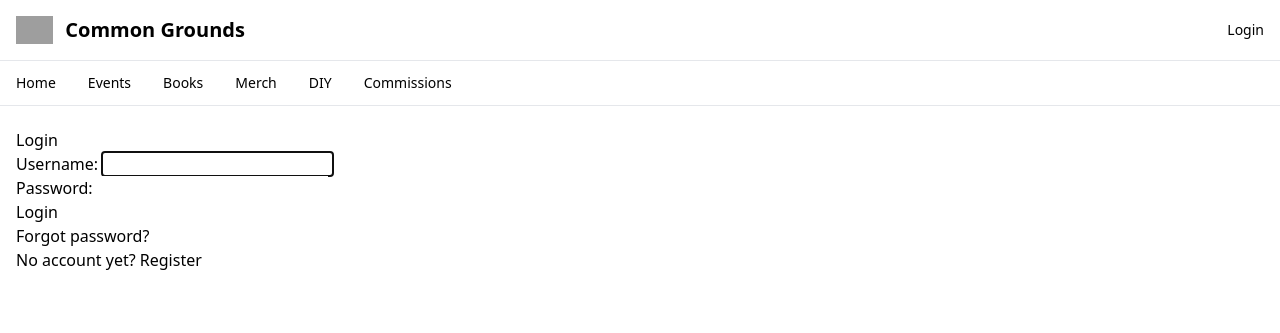
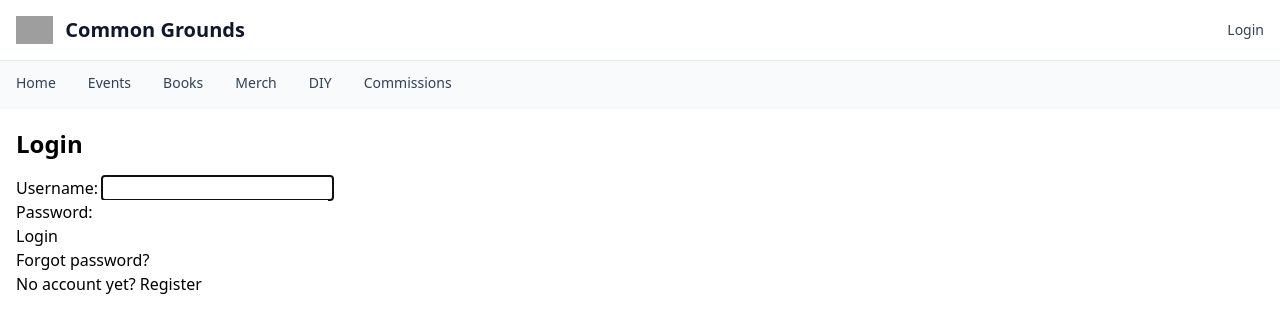
Before and after one commit to Sazemii/commongrounds-AEFG-18, a Django app: page /accounts/login/ in a window 1280 px wide. Shown: the top 333 px of the page. Run offline with Django 5.2, Linux system fonts and the light colour scheme; some libraries are stand-ins or nearby versions; grey boxes are pictures that could not be loaded.

Commit message:
Added color to nav

```diff
--- a/commongrounds/templates/base.html
+++ b/commongrounds/templates/base.html
@@ -2,13 +2,29 @@
 <html lang="en">
   <head>
     <title>{% block title %}Common Grounds{% endblock %}</title>
+    <script>
+      tailwind.config = {
+        theme: {
+          extend: {
+            colors: {
+              books: '#0897f7',
+              events: '#fa7305',
+              merch: '#10bc4c',
+              diy: '#10bc4c',
+              commissions: '#830bf4',
+              home: '#eab308',
+            }
+          }
+        }
+      }
+    </script>
     <script src="https://cdn.tailwindcss.com"></script>
     {% block styles %}{% endblock %}
   </head>
-  <body>
+  <body class="bg-white">
     {% include 'components/nav.html' %}
     <main class="pt-32 max-w-screen-xl mx-auto px-4">
-        <h2>{% block page_heading %}{% endblock %}</h2>
+        <h2 class="text-2xl font-semibold mb-4">{% block page_heading %}{% endblock %}</h2>
         <div id="content">{% block content %}{% endblock %}</div>
     </main>
     {% block scripts %}{% endblock %}
--- a/commongrounds/templates/components/nav.html
+++ b/commongrounds/templates/components/nav.html
@@ -1,31 +1,31 @@
 {% load static %}
-{# Top nav for Common Grounds. Variables expected: none (uses {% url %} + user). #}
+{# Top nav for Common Grounds. Active hub detected via request.path. #}
 
-<header class="fixed w-full z-20 top-0 start-0">
-    <nav class="bg-neutral-primary">
+<header class="fixed w-full z-20 top-0 start-0 bg-white shadow-sm">
+    <nav class="bg-white">
         <div class="flex flex-wrap justify-between items-center mx-auto max-w-screen-xl p-4">
-            <a href="{% url 'homepage:home' %}" class="flex items-center space-x-3 rtl:space-x-reverse">
+            <a href="{% url 'homepage:home' %}" class="flex items-center space-x-3">
                 <img src="{% static 'img/logo.svg' %}" class="h-7" alt="Common Grounds Logo">
-                <span class="self-center text-xl text-heading font-semibold whitespace-nowrap">
+                <span class="self-center text-xl font-semibold text-slate-900">
                     Common Grounds
                 </span>
             </a>
-            <div class="flex items-center space-x-6 rtl:space-x-reverse">
+            <div class="flex items-center space-x-6">
                 {% if user.is_authenticated %}
                     <a href="{% url 'accounts:profile-update' user.username %}"
-                       class="text-sm text-body hover:underline">
+                       class="text-sm text-slate-700 hover:text-slate-900">
                         {{ user.profile.display_name|default:user.username }}
                     </a>
                     <form method="post" action="{% url 'logout' %}" class="inline">
                         {% csrf_token %}
                         <button type="submit"
-                                class="text-sm font-medium text-fg-brand hover:underline">
+                                class="text-sm font-medium text-slate-700 hover:text-slate-900">
                             Logout
                         </button>
                     </form>
                 {% else %}
                     <a href="{% url 'login' %}"
-                       class="text-sm font-medium text-fg-brand hover:underline">
+                       class="text-sm font-medium text-slate-700 hover:text-slate-900">
                         Login
                     </a>
                 {% endif %}
@@ -33,15 +33,46 @@
         </div>
     </nav>
 
-    <nav class="bg-neutral-secondary-soft border-y border-default">
-        <div class="max-w-screen-xl px-4 py-3 mx-auto">
-            <ul class="flex flex-row font-medium space-x-8 rtl:space-x-reverse text-sm">
-                <li><a href="{% url 'homepage:home' %}" class="text-heading hover:underline">Home</a></li>
-                <li><a href="{% url 'localevents:event_list' %}" class="text-heading hover:underline">Events</a></li>
-                <li><a href="{% url 'bookclub:book-list' %}" class="text-heading hover:underline">Books</a></li>
-                <li><a href="{% url 'merchstore:items_list' %}" class="text-heading hover:underline">Merch</a></li>
-                <li><a href="{% url 'diyprojects:project-list' %}" class="text-heading hover:underline">DIY</a></li>
-                <li><a href="{% url 'commissions:commission_list' %}" class="text-heading hover:underline">Commissions</a></li>
+    <nav class="bg-slate-50 border-t border-slate-200">
+        <div class="max-w-screen-xl px-4 mx-auto">
+            <ul class="flex flex-row font-medium space-x-8 text-sm">
+                {% url 'homepage:home' as home_url %}
+                <li>
+                    <a href="{{ home_url }}"
+                       class="block py-3 border-b-2 {% if request.path == home_url %}border-home text-home{% else %}border-transparent text-slate-700 hover:text-home{% endif %}">
+                        Home
+                    </a>
+                </li>
+                <li>
+                    <a href="{% url 'localevents:event_list' %}"
+                       class="block py-3 border-b-2 {% if '/localevents/' in request.path %}border-events text-events{% else %}border-transparent text-slate-700 hover:text-events{% endif %}">
+                        Events
+                    </a>
+                </li>
+                <li>
+                    <a href="{% url 'bookclub:book-list' %}"
+                       class="block py-3 border-b-2 {% if '/bookclub/' in request.path %}border-books text-books{% else %}border-transparent text-slate-700 hover:text-books{% endif %}">
+                        Books
+                    </a>
+                </li>
+                <li>
+                    <a href="{% url 'merchstore:items_list' %}"
+                       class="block py-3 border-b-2 {% if '/merchstore/' in request.path %}border-merch text-merch{% else %}border-transparent text-slate-700 hover:text-merch{% endif %}">
+                        Merch
+                    </a>
+                </li>
+                <li>
+                    <a href="{% url 'diyprojects:project-list' %}"
+                       class="block py-3 border-b-2 {% if '/diyprojects/' in request.path %}border-diy text-diy{% else %}border-transparent text-slate-700 hover:text-diy{% endif %}">
+                        DIY
+                    </a>
+                </li>
+                <li>
+                    <a href="{% url 'commissions:commission_list' %}"
+                       class="block py-3 border-b-2 {% if '/commissions/' in request.path %}border-commissions text-commissions{% else %}border-transparent text-slate-700 hover:text-commissions{% endif %}">
+                        Commissions
+                    </a>
+                </li>
             </ul>
         </div>
     </nav>
```
